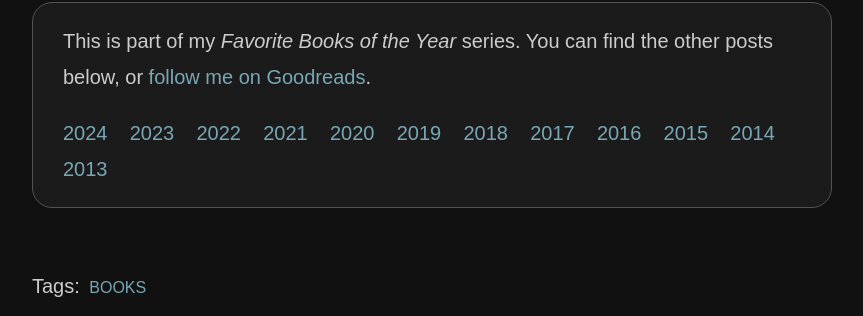
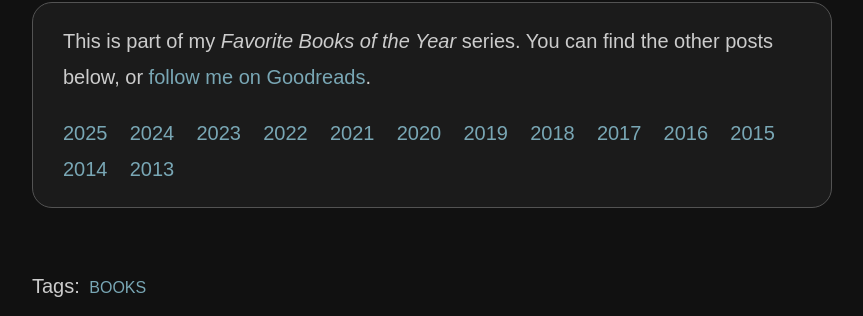
Before and after one commit to nithinbekal/nithinbekal.github.io, a Jekyll site: the page built from _posts/2023-01-18-books-2022.md, in a window 1280 px wide and 900 px high, scrolled down 2405 px. Shown: the part 138-454 px from the top of the window, without its empty margins (208-1071 px from the left). Built offline with Jekyll 4.4.1, drawn with Linux system fonts in a browser that asks for light colours; comment, search, counter and statistics services are not loaded.

Commit message:
add 2025 to favbooks

```diff
--- a/_includes/favbooks.html
+++ b/_includes/favbooks.html
@@ -9,6 +9,7 @@
   </p>
 
   <p>
+    <a href="/posts/books-2025/">2025</a> &nbsp;&nbsp;
     <a href="/posts/books-2024/">2024</a> &nbsp;&nbsp;
     <a href="/posts/books-2023/">2023</a> &nbsp;&nbsp;
     <a href="/posts/books-2022/">2022</a> &nbsp;&nbsp;
```
